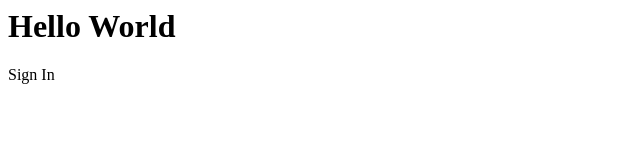
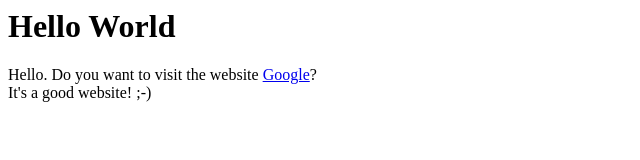
Before and after one commit to SamPuckett/LastFM-API-Testing, a plain HTML site: page index.html in a window 1280 px wide. Shown: the whole page, without its empty margins (0-640 px from the left). Drawn offline with Linux system fonts and the light colour scheme.

Commit message:
Update index.html

```diff
--- a/index.html
+++ b/index.html
@@ -4,8 +4,8 @@
     </head>
     <body>
       <h1>Hello World</h1>
-      <p>
-        <a href"http://www.last.fm/api/auth/?api_key=xxx">Sign In</a>
+      <p>Hello. Do you want to visit the website <a href="http://www.google.com">Google</a>?<br />
+It's a good website! ;-)
       </p>
     </body>
   </htlm>
```
